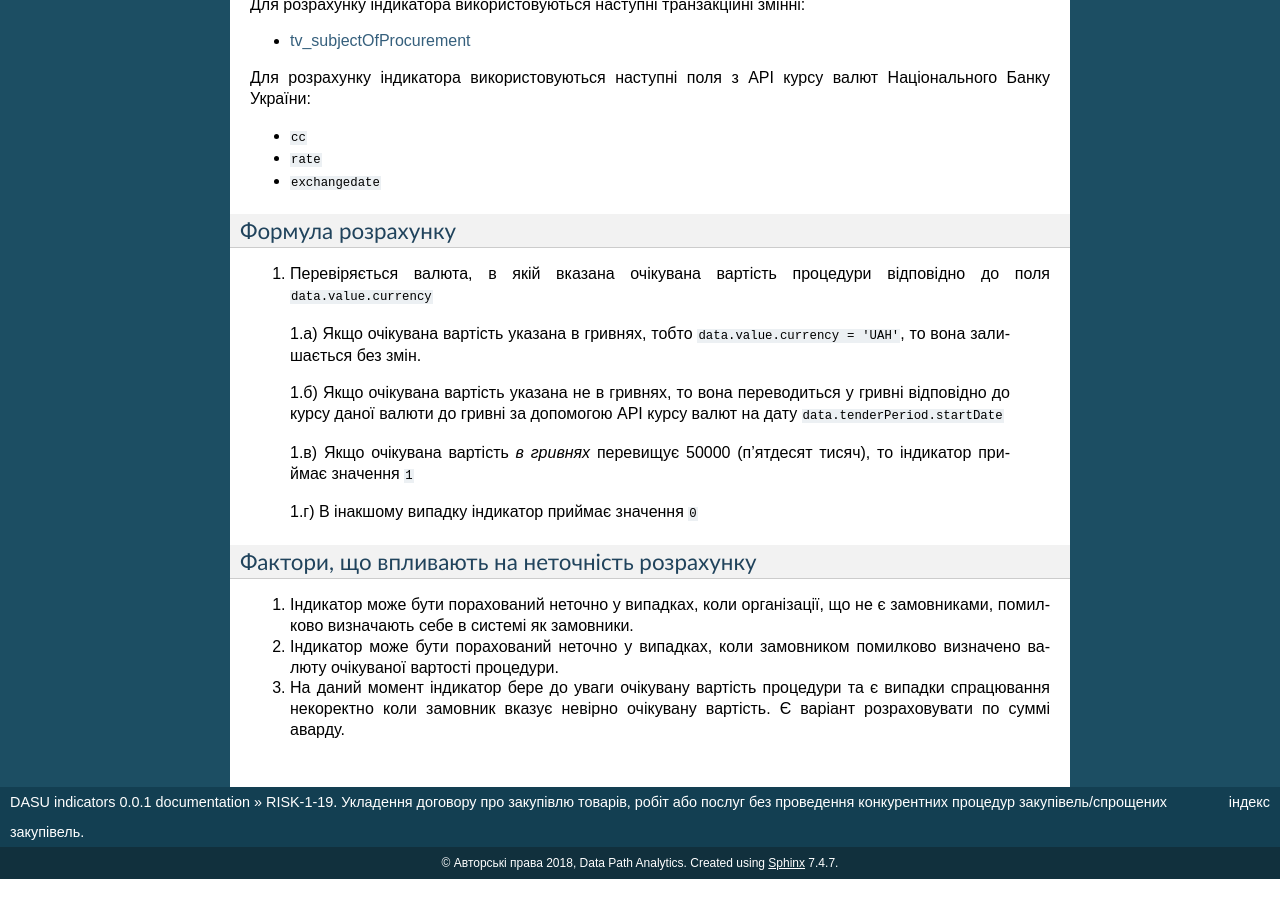
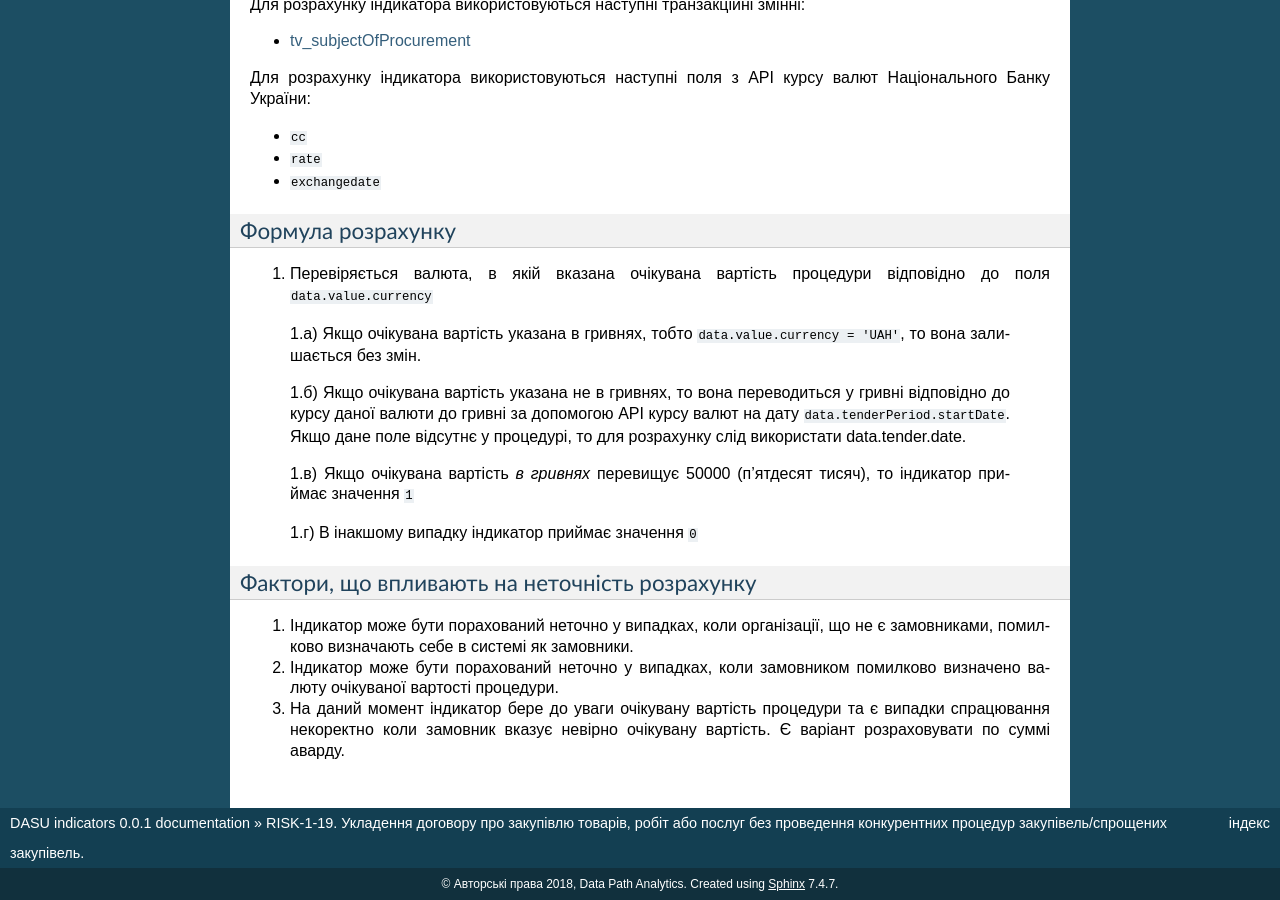
Before and after one commit to dbolshev/indicators-docs, a Sphinx documentation site: the page built from docs/RISK-1-19.rst, in a window 1280 px wide and 900 px high, scrolled down 1989 px. Built offline with Sphinx 7.4.7, drawn with Linux system fonts in a browser that asks for light colours; pages that are not in the unit, such as notebooks, are missing from menus; before the commit the page ends 2868 px from its top, so only the background shows below that.

Commit message:
Update RISK-1-19.rst

```diff
--- a/docs/RISK-1-19.rst
+++ b/docs/RISK-1-19.rst
@@ -113,7 +113,7 @@ RISK-1-19. Укладення договору про закупівлю тов
 
   1.а) Якщо очікувана вартість указана в гривнях, тобто ``data.value.currency = 'UAH'``, то вона залишається без змін.
 
-  1.б) Якщо очікувана вартість указана не в гривнях, то вона переводиться у гривні відповідно до курсу даної валюти до гривні за допомогою API курсу валют на дату ``data.tenderPeriod.startDate``
+  1.б) Якщо очікувана вартість указана не в гривнях, то вона переводиться у гривні відповідно до курсу даної валюти до гривні за допомогою API курсу валют на дату ``data.tenderPeriod.startDate``. Якщо дане поле відсутнє у процедурі, то для розрахунку слід використати data.tender.date.
 
   1.в) Якщо очікувана вартість *в гривнях* перевищує 50000 (п'ятдесят тисяч), то індикатор приймає значення ``1``
 
```
